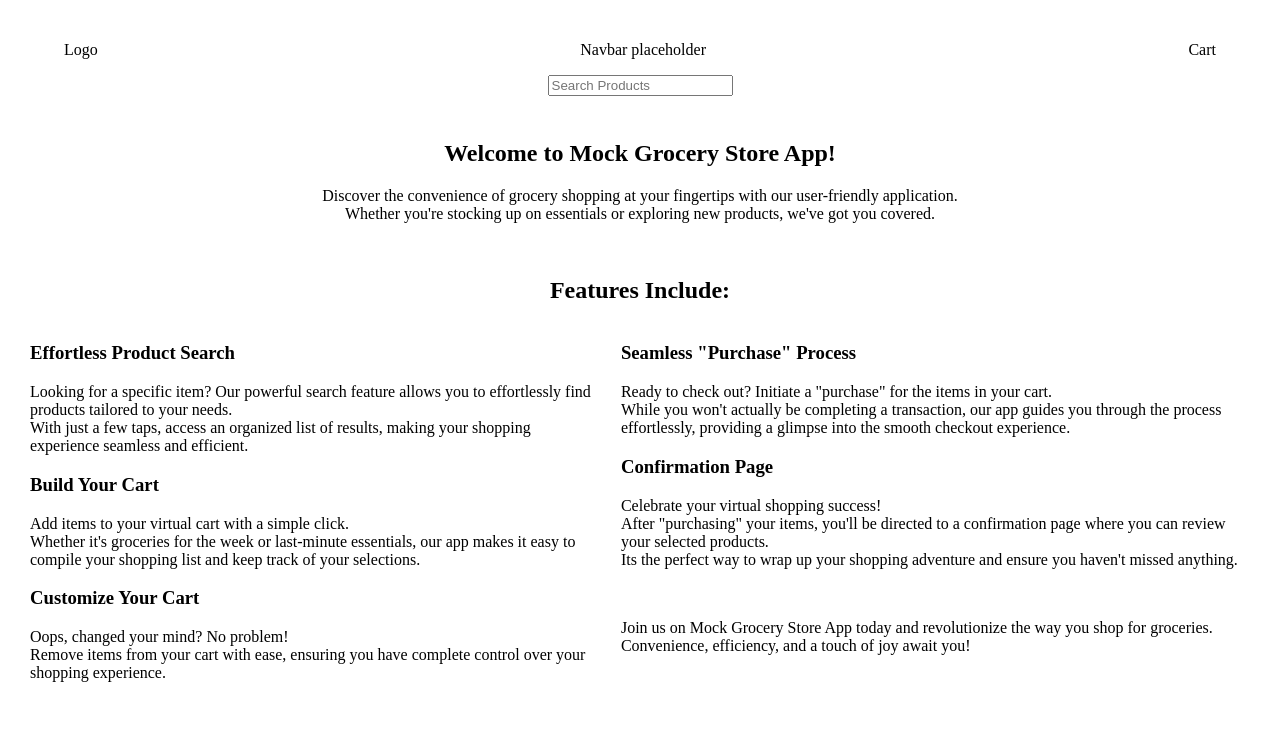
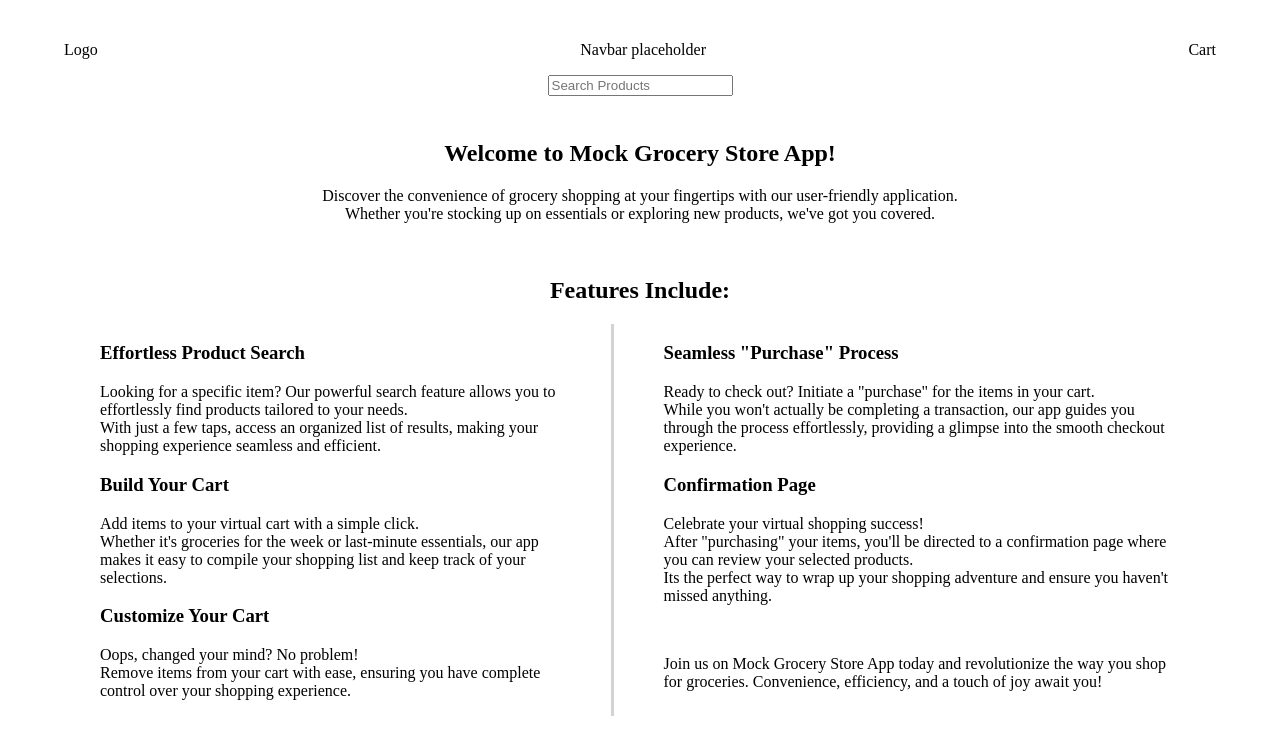
Before and after one commit to Ant-Shell/fe-take-home-mgsa, a React (Vite) app: page / in a window 1280 px wide. Shown: the top 754 px of the page. Built offline with nearby package versions, Linux system fonts and the light colour scheme; no server answers.

Commit message:
Adjust padding and line height

```diff
--- a/src/components/Hero/Hero.css
+++ b/src/components/Hero/Hero.css
@@ -1,6 +1,10 @@
 .hero {
-  padding: 0 15px;
+  padding: 0 50px;
 
+}
+
+.hero-text {
+  line-height: 1.6;
 }
 
 .hero-features {
@@ -8,7 +12,11 @@
   text-align: left;
 }
 
+.hero-features-left {
+  border-right: lightgray solid;
+}
+
 .hero-features-left,
 .hero-features-right {
-  padding: 0 15px;
+  padding: 0 50px;
 }
```
